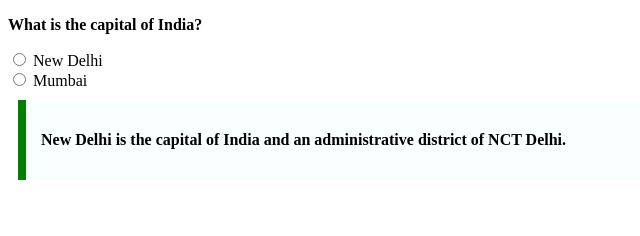
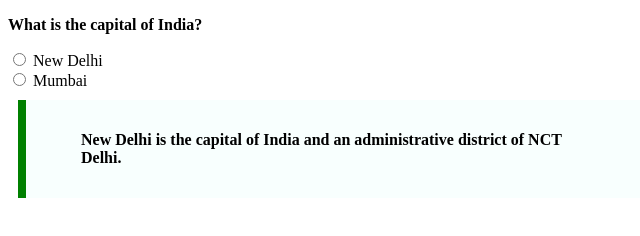
Before and after one commit to acciojob/trivia-aryansingh822002, a website: page main.html in a window 1280 px wide. Shown: the whole page, without its empty margins (0-640 px from the left). Drawn offline with Linux system fonts and the light colour scheme.

Commit message:
created a submission

```diff
--- a/main.html
+++ b/main.html
@@ -24,8 +24,10 @@
         <label for="mumbai">Mumbai</label>
     </div>
 	<div class="capital">
-		<p>New Delhi is the capital of India and an administrative district of NCT Delhi.</p>
-	</div>
+		<blockquote cite="https://en.wikipedia.org/wiki/New_Delhi">
+		   New Delhi is the capital of India and an administrative district of NCT Delhi.
+		</blockquote>
+		</div>
 	<!-- the entire body must be written by student -->
     <script type="text/javascript" src="./script.js">
 </script>
```
